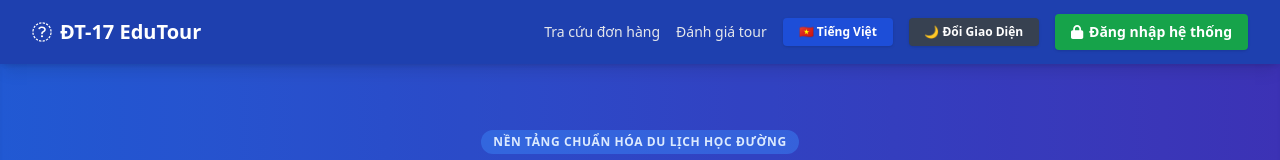
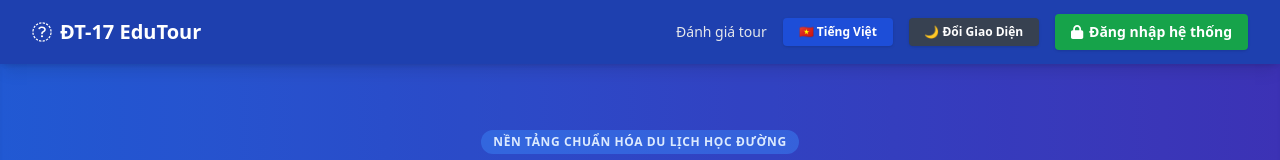
Before and after one commit to 24105225-ux/edutour-frontend, a Vue app: page / in a window 1280 px wide. Shown: the top 160 px of the page. Built offline with nearby package versions, Linux system fonts and the light colour scheme; no server answers; the HTML template or start-up script is replaced by a standard one.

Commit message:
fix: xoa route cua trang tra cuu don hang

```diff
--- a/src/components/Navbar.vue
+++ b/src/components/Navbar.vue
@@ -15,9 +15,6 @@
         <div class="hidden md:flex items-center space-x-4">
 
           <!-- Các liên kết điều hướng chính -->
-          <RouterLink to="/my-bookings" class="text-gray-200 hover:text-white font-medium text-sm transition">
-            {{ t('Tra cứu đơn hàng') }}
-          </RouterLink>
           <RouterLink to="/feedback" class="text-gray-200 hover:text-white font-medium text-sm transition">
             {{ t('Đánh giá tour') }}
           </RouterLink>
--- a/src/router/index.ts
+++ b/src/router/index.ts
@@ -5,7 +5,6 @@ import DashboardView from '../views/DashboardView.vue'
 import BookingView from '../views/BookingView.vue' // Import trang quản lý thanh toán
 import TourDetailView from '../views/TourDetailView.vue'
 import CheckoutView from '../views/CheckoutView.vue'
-import MyBookingsView from '../views/MyBookingsView.vue'
 import FeedbackView from '../views/FeedbackView.vue'
 
 // Thêm vào mảng routes:
@@ -37,8 +36,7 @@ const router = createRouter({
             component: BookingView
         },
         { path: '/tour/:id', name: 'tour-detail', component: TourDetailView }, // Đã thêm dấu phẩy phân tách đầy đủ giữa các phần tử trong mảng
-        { path: '/checkout/:id', name: 'checkout', component: CheckoutView }, // Đã thêm dấu phẩy phân tách đầy đủ giữa các phần tử trong mảng
-        { path: '/my-bookings', name: 'my-bookings', component: MyBookingsView },
+        { path: '/checkout/:id', name: 'checkout', component: CheckoutView }, // Đã thêm dấu phẩy phân tách đầy đủ giữa các phần tử trong mản
         { path: '/feedback', name: 'feedback', component: FeedbackView }
     ]
 })
```
